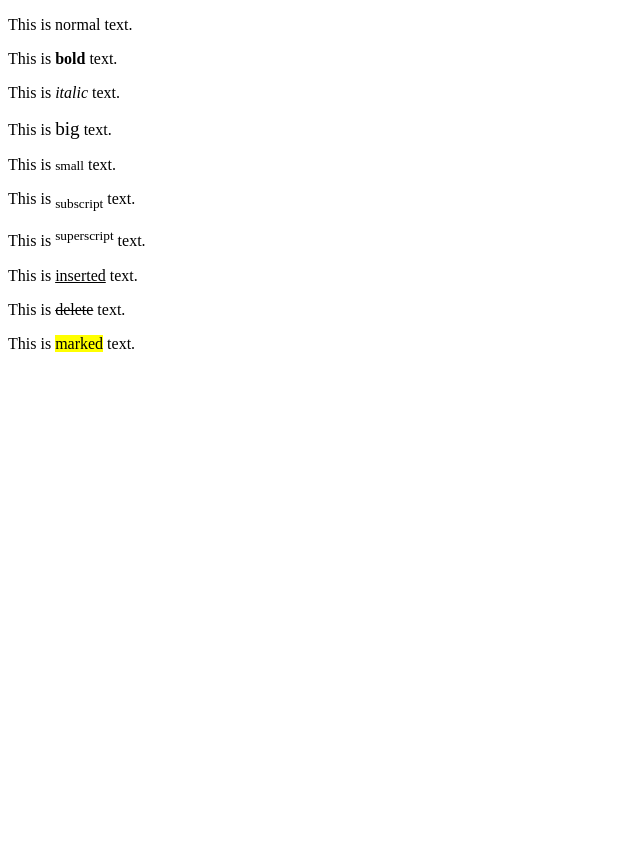
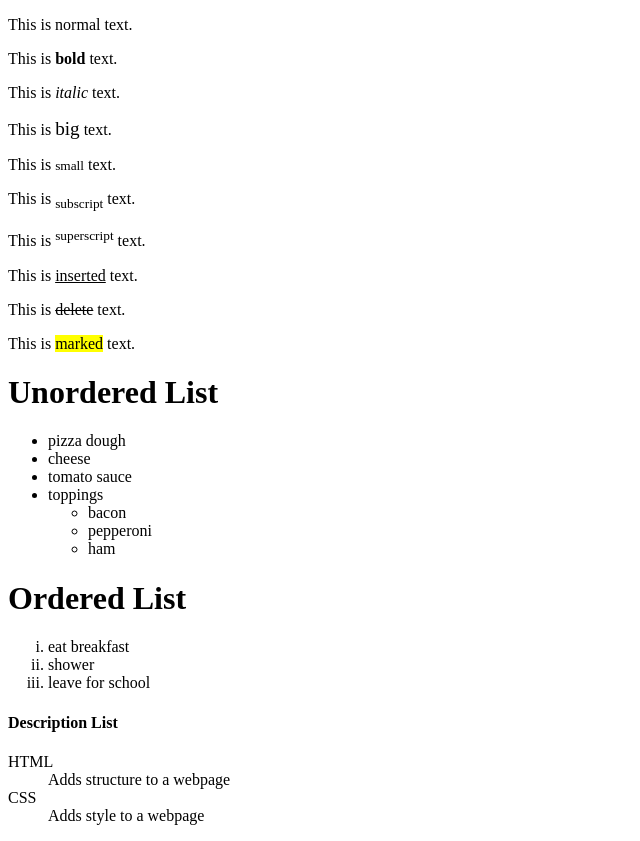
Before and after one commit to Specter-009/html-css-practice, a plain HTML site: page HTML/day_2.html in a window 1280 px wide. Shown: the whole page, without its empty margins (0-640 px from the left). Before the commit the page ends 800 px from the top, so only its background shows below. Drawn offline with Linux system fonts and the light colour scheme.

Commit message:
HTML Lists

```diff
--- a/HTML/day_2.html
+++ b/HTML/day_2.html
@@ -19,5 +19,35 @@
     <p>This is <del>delete</del> text.</p>
     <p>This is <mark>marked</mark> text.</p>
 
+    <!-- HTML lists -->
+
+    <h1>Unordered List</h1>
+    <ul>
+        <li>pizza dough</li>
+        <li>cheese</li>
+        <li>tomato sauce</li>
+        <li>toppings</li>
+        <ul>
+            <li>bacon</li>
+            <li>pepperoni</li>
+            <li>ham</li>
+        </ul>
+    </ul>
+
+    <h1>Ordered List</h1>
+    <ol type="i">
+        <li>eat breakfast</li>
+        <li>shower</li>
+        <li>leave for school</li>
+    </ol>
+
+    <h4>Description List</h4>
+    <dl>
+        <dt>HTML</dt>
+        <dd>Adds structure to a webpage</dd>
+        <dt>CSS</dt>
+        <dd>Adds style to a webpage</dd>
+    </dl>
+
 </body>
 </html>
```
